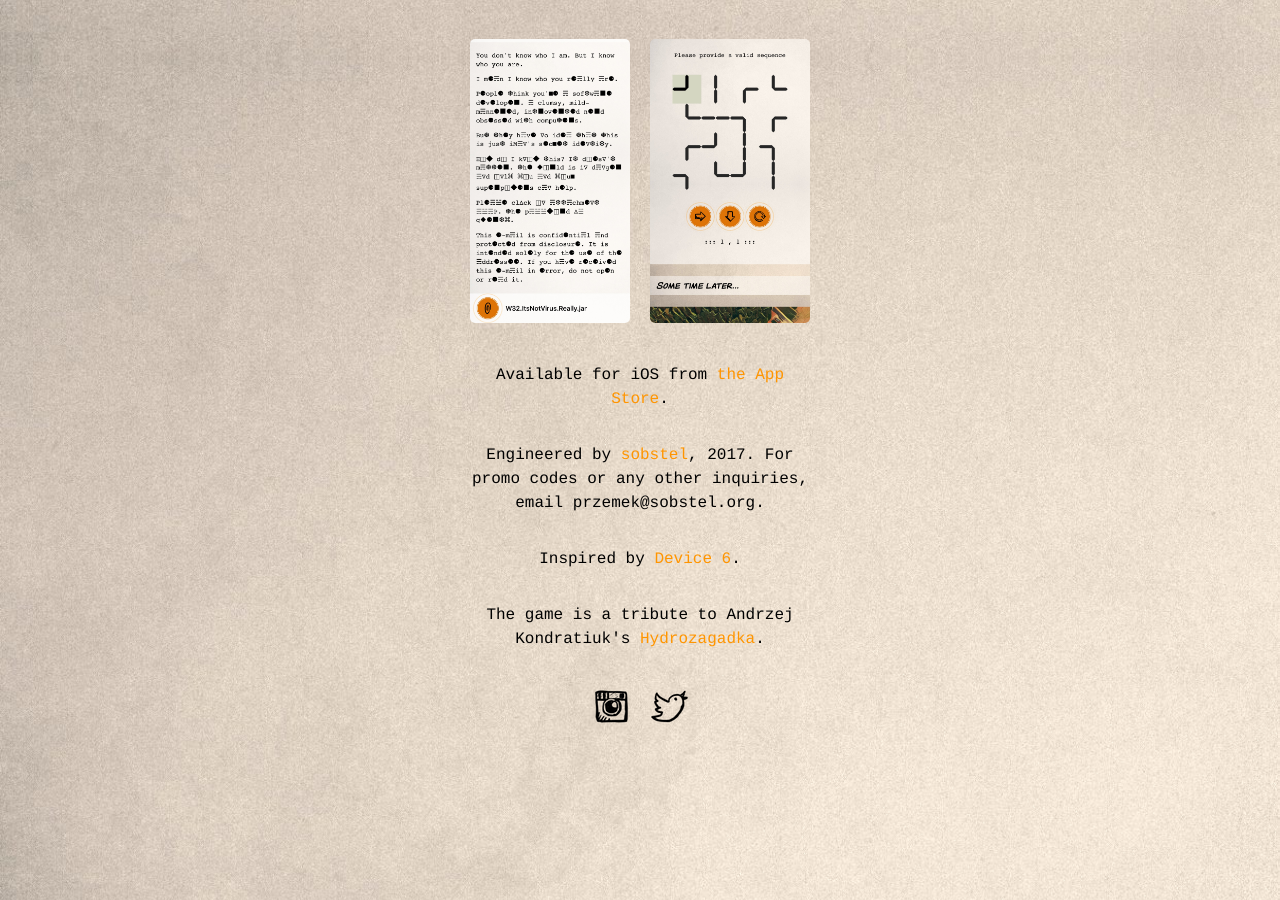
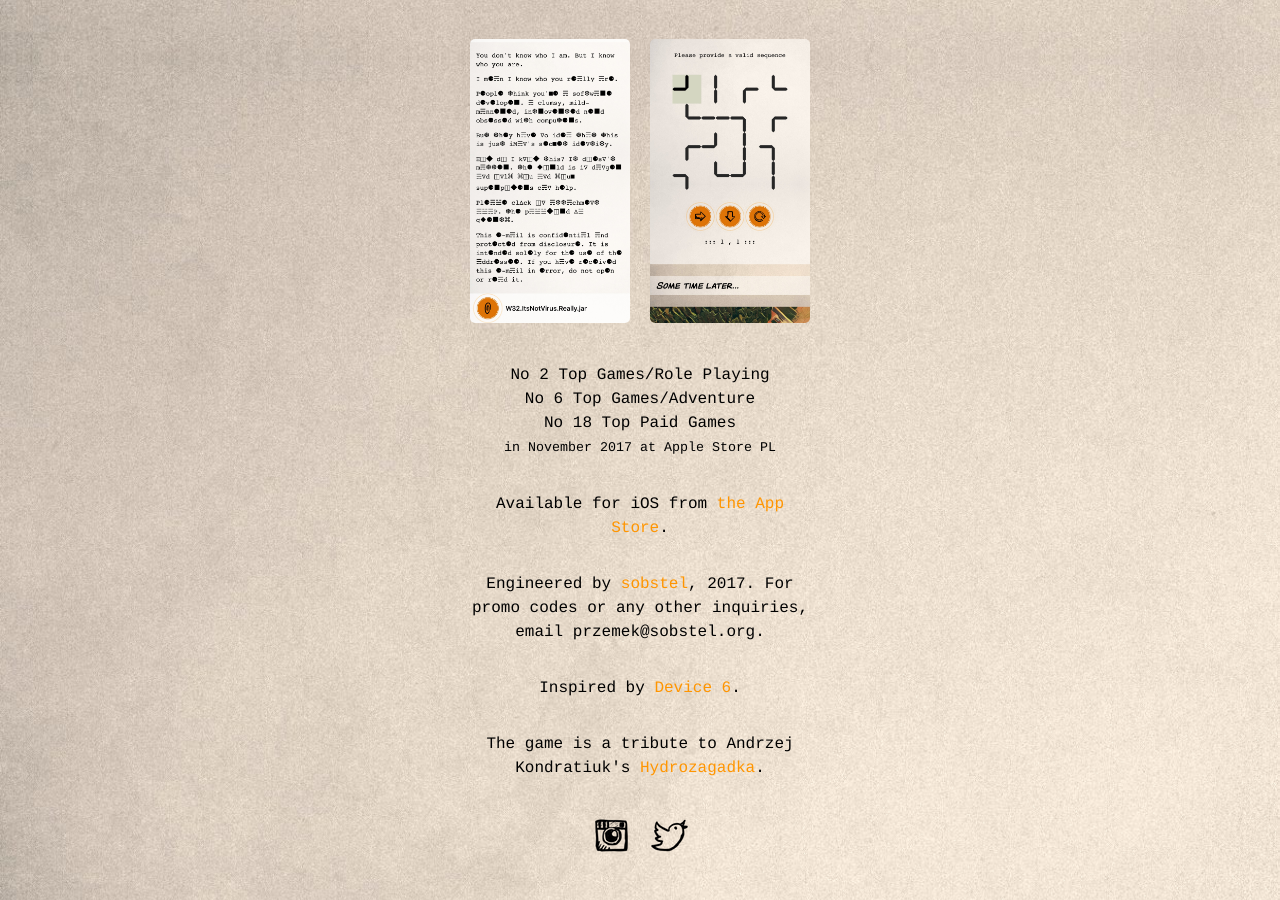
Before and after one commit to sobstel/sobstel.github.com, a Jekyll site: the page built from hydropuzzle.html, in a window 1280 px wide and 900 px high, scrolled down 1106 px. Built offline with Jekyll 4.4.1, drawn with Linux system fonts in a browser that asks for light colours.

Commit message:
hydro accolades

```diff
--- a/hydropuzzle.html
+++ b/hydropuzzle.html
@@ -132,6 +132,10 @@ long_description: >
       <a href="/img/hydro/4.jpg" target="_blank"><img src="/img/hydro/4.jpg" class="shot" /></a>
     </p>
     <p>
+      No 2 Top Games/Role Playing<br>No 6 Top Games/Adventure<br>No 18 Top Paid Games<br>
+      <small>in November 2017 at Apple Store PL</small>
+    </p>
+    <p>
       Available for iOS from <a href="https://itunes.apple.com/app/id1294812505?ls=1&mt=8">the App Store</a>.
     </p>
     <p>
```
